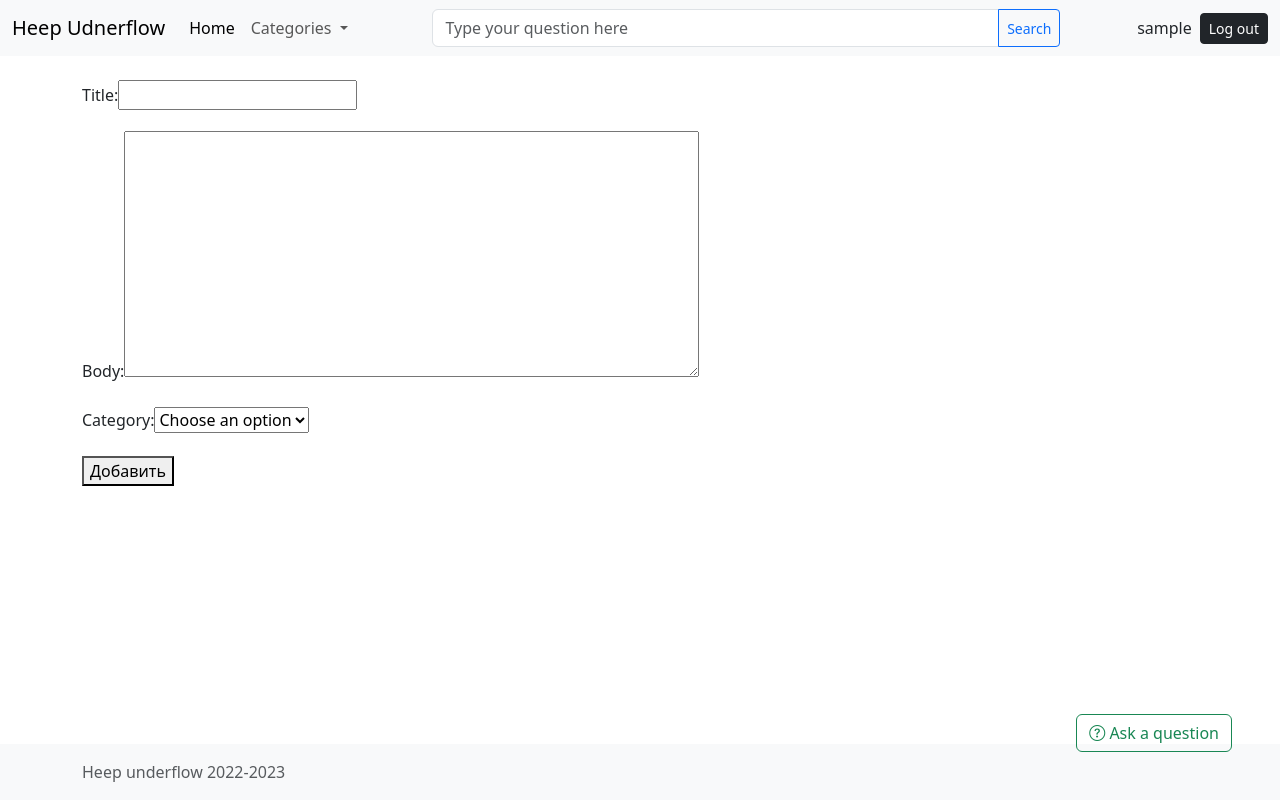
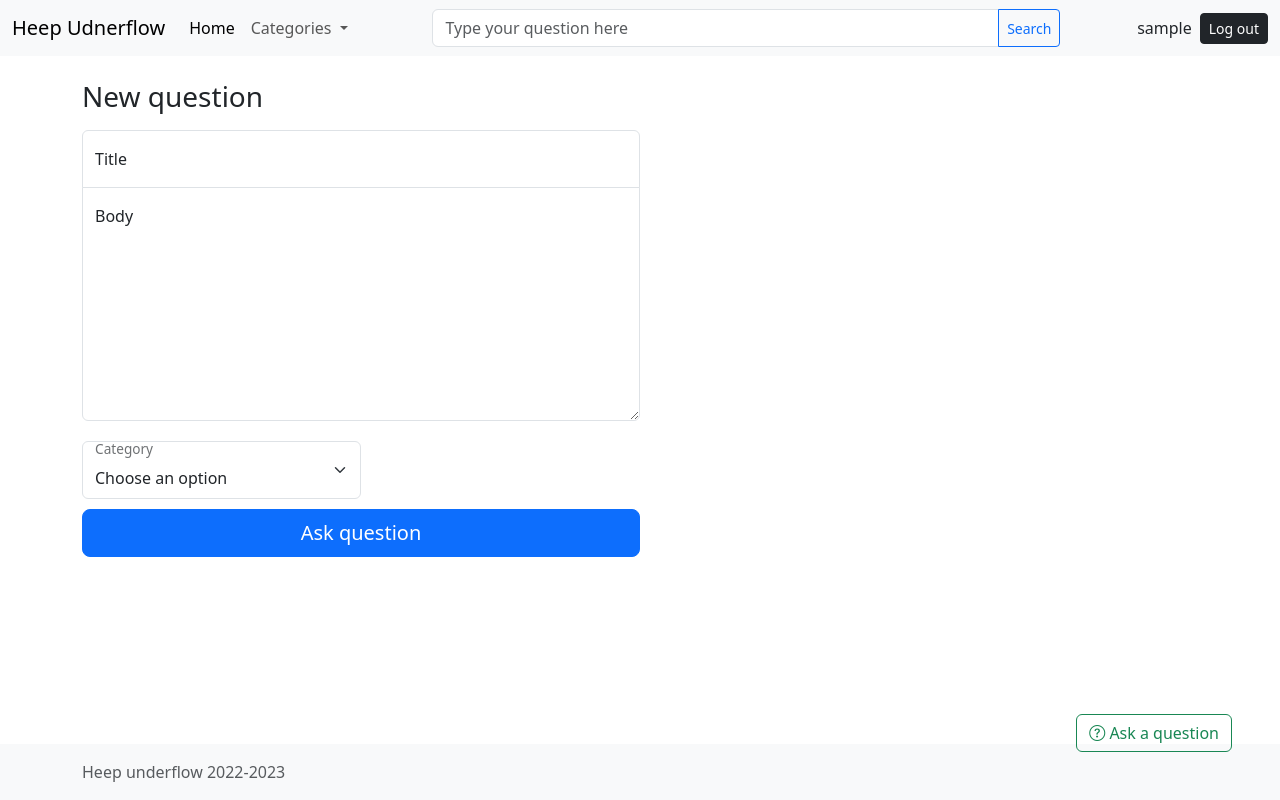
Before and after one commit to dyussenov/django-blog, a Django app: page /question/ in a window 1280 px wide. Run offline with Django 4.2, Linux system fonts and the light colour scheme; the visitor is signed in with stand-in values (Sample User, id 1); data that the repository does not hold is empty; some libraries are stand-ins or nearby versions.

Commit message:
fix create view

```diff
--- a/blog/blog_app/forms.py
+++ b/blog/blog_app/forms.py
@@ -16,7 +16,9 @@ class UserLoginForm(AuthenticationForm):
             'placeholder': 'qwerqwer',
             'id': 'c',
         }
-))
+        )
+    )
+
 
 class CustomUserCreationForm(UserCreationForm):
     username = forms.CharField(
@@ -87,6 +89,21 @@ class AddQuestionForm(forms.ModelForm):
         model = Question
         fields = ['title', 'body', 'category']
         widgets = {
-            'title': forms.TextInput(attrs={'class': 'form-input'}),
-            'body': forms.Textarea(attrs={'cols': 60, 'rows': 10}),
+            'title': forms.TextInput(attrs={
+                'class': 'w-100 form-control',
+                'placeholder': 'title',
+                'id': 'a'
+            }
+            ),
+            'body': forms.Textarea(attrs={
+                'class': 'w-100 form-control h-50',
+                'placeholder': 'body',
+                'id': 'c'
+            }
+            ),
+            'category': forms.Select(attrs={
+                'class': 'w-50 form-select',
+                'id': 'e'
+            }
+            ),
         }
--- a/blog/blog_app/models.py
+++ b/blog/blog_app/models.py
@@ -8,6 +8,7 @@ class CustomUser(AbstractUser):
 
     def __str__(self):
         return self.username
+
 
 class Category(models.Model):
     title = models.CharField(max_length=100)
--- a/blog/blog_app/templates/add_question.html
+++ b/blog/blog_app/templates/add_question.html
@@ -4,18 +4,21 @@
 
 {% block content %}
 
-<form action="{% url 'add_question' %}" method="post" enctype="multipart/form-data">
+<form action="{% url 'add_question' %}" class="d-flex w-50 flex-column align-items-start" method="post" enctype="multipart/form-data">
+    <h2 class="h3 mb-3 fw-normal">New question</h2>
     {% csrf_token %}
 
     <div class="form-error">{{ form.non_field_errors }}</div>
 
     {% for f in form %}
-    <p><label class="form-label" for="{{ f.id_for_label }}">{{f.label}}: </label>{{ f }}</p>
-    <div class="form-error">{{ f.errors }}</div>
+    <div class="w-100 form-floating">
+      {{ f }}
+      <label class="form-label" for="{{ f.id_for_label }}">{{f.label}}</label>
+    </div>
     {% endfor %}
 
 
-    <button type="submit">Добавить</button>
+    <button class="w-100 btn btn-lg btn-primary" type="submit">Ask question</button>
 </form>
 
 {% endblock %}
--- a/blog/blog_app/templates/base.html
+++ b/blog/blog_app/templates/base.html
@@ -104,3 +104,43 @@
   myInput.focus()
 })
 </script>
+
+<style>
+  #a {
+  margin-bottom: -1px;
+  border-bottom-right-radius: 0;
+  border-bottom-left-radius: 0;
+}
+#b {
+margin-bottom: -1px;
+  border-radius: 0;
+}
+
+#c {
+  margin-bottom: 10px;
+  border-top-left-radius: 0;
+  border-top-right-radius: 0;
+}
+
+#e{
+  margin: 10px 0;
+}
+
+.form-floating:focus-within {
+  z-index: 2;
+}
+
+.error-container{
+  position: absolute;
+  top: 0;
+  right: 0;
+}
+</style>
+
+<script>
+
+  var popover = new bootstrap.Popover(document.querySelector('.example-popover'), {
+  container: 'body'
+  })
+
+</script>
--- a/blog/blog_app/urls.py
+++ b/blog/blog_app/urls.py
@@ -1,6 +1,6 @@
 from django.urls import path
-from .views import SignUpView
 from django.views.generic import TemplateView
+from django.contrib.auth.decorators import login_required
 from .views import *
 
 urlpatterns = [
@@ -10,6 +10,6 @@ urlpatterns = [
     path('categories/<slug:category_slug>/questions/', category_questions, name='category_questions'),
     #path('categories/<slug:category_slug>/questions/<slug:question_slug>/', show_question, name='show_question'),
     path('q/<slug:question_slug>/', QuestionView.as_view(), name='show_question'),
-    path('question/', AddQuestionView.as_view(), name='add_question'),
+    path('question/', login_required(AddQuestionView.as_view()), name='add_question'),
     path('questions/<slug:category_slug>/', QuestionsListView.as_view(), name='questions_home'),
 ]
--- a/blog/blog_app/views.py
+++ b/blog/blog_app/views.py
@@ -1,13 +1,13 @@
-from datetime import date
-
 from django.http import HttpResponse, HttpResponseNotFound, Http404
 from django.shortcuts import redirect, render, get_object_or_404
-from django.contrib.auth.decorators import login_required
-from django.contrib.auth import get_user_model
+#from django.contrib.auth.decorators import login_required
+#from django.contrib.auth import get_user_model
+#from django.views.generic.edit import CreateView
+
 from django.urls import reverse_lazy
-from django.views.generic.edit import CreateView
-from django.views.generic import ListView, DetailView
+from django.views.generic import ListView, DetailView, CreateView
 from django.utils.text import slugify
+
 from .forms import *
 from .models import *
 
@@ -21,6 +21,11 @@ class SignUpView(CreateView):
 class AddQuestionView(CreateView):
     form_class = AddQuestionForm
     template_name = 'add_question.html'
+
+    def form_valid(self, form):
+        form.instance.author = self.request.user
+        form.instance.slug = slugify(form.data['title'])
+        return super(AddQuestionView, self).form_valid(form)
 
 
 class QuestionsListView(ListView):
@@ -42,35 +47,8 @@ class QuestionView(DetailView):
     context_object_name = 'question'
 
 
-def show_question(request, question_slug):
-    return render(request, 'question.html')
-
-@login_required
-def add_question(request):
-    if request.method == 'POST':
-        #user = get_user_model()
-        form = AddQuestionForm(request.POST)
-        new_question = Question(
-            author=CustomUser(pk=request.user.id),
-            title=form.data['title'],
-            slug=slugify(form.data['title']),
-            body=form.data['body'],
-            category=Category.objects.get(pk=form.data['category'][0])
-        )
-        new_question.save()
-        print(form.data, request.user.id)
-        return redirect('home')
-    else:
-        form = AddQuestionForm()
-        return render(request, "add_question.html", {'form': form})
-
-
 def index(request):
     return render(request, "home.html")
-
-
-def about(request):
-    return HttpResponse("About blog application")
 
 
 def category_questions(request, category_slug):
@@ -83,16 +61,5 @@ def category_questions(request, category_slug):
     return render(request, "questions.html", context)
 
 
-def contact(request):
-    return redirect("/about")
-
-
 def page404(request, exception):
     return HttpResponseNotFound('<h1>Страница не найдена</h1>')
-
-'''
-def archive(request, year):
-    if int(year) > date.today().year or int(year) < 2015:
-        raise Http404()
-
-    return HttpResponse(f"<h1>Архив по годам</h1>{year}</p>")'''
```
